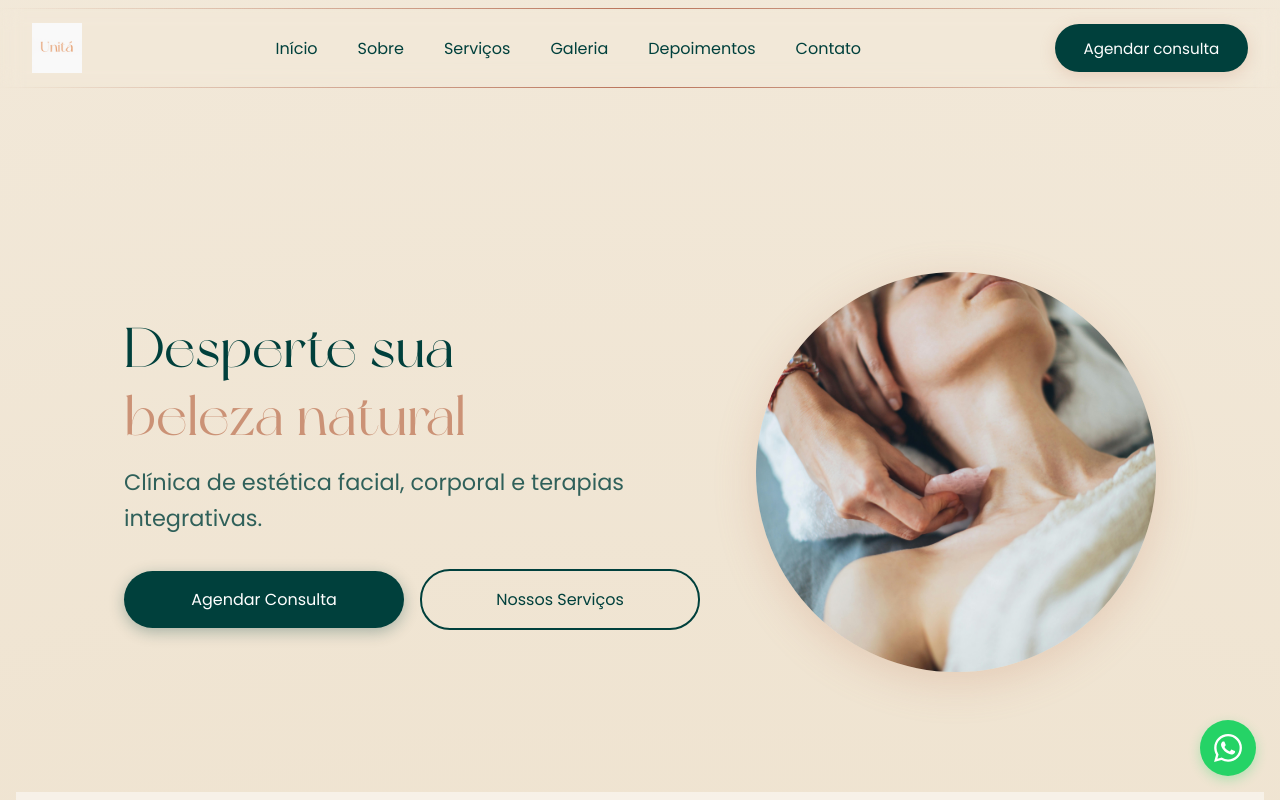
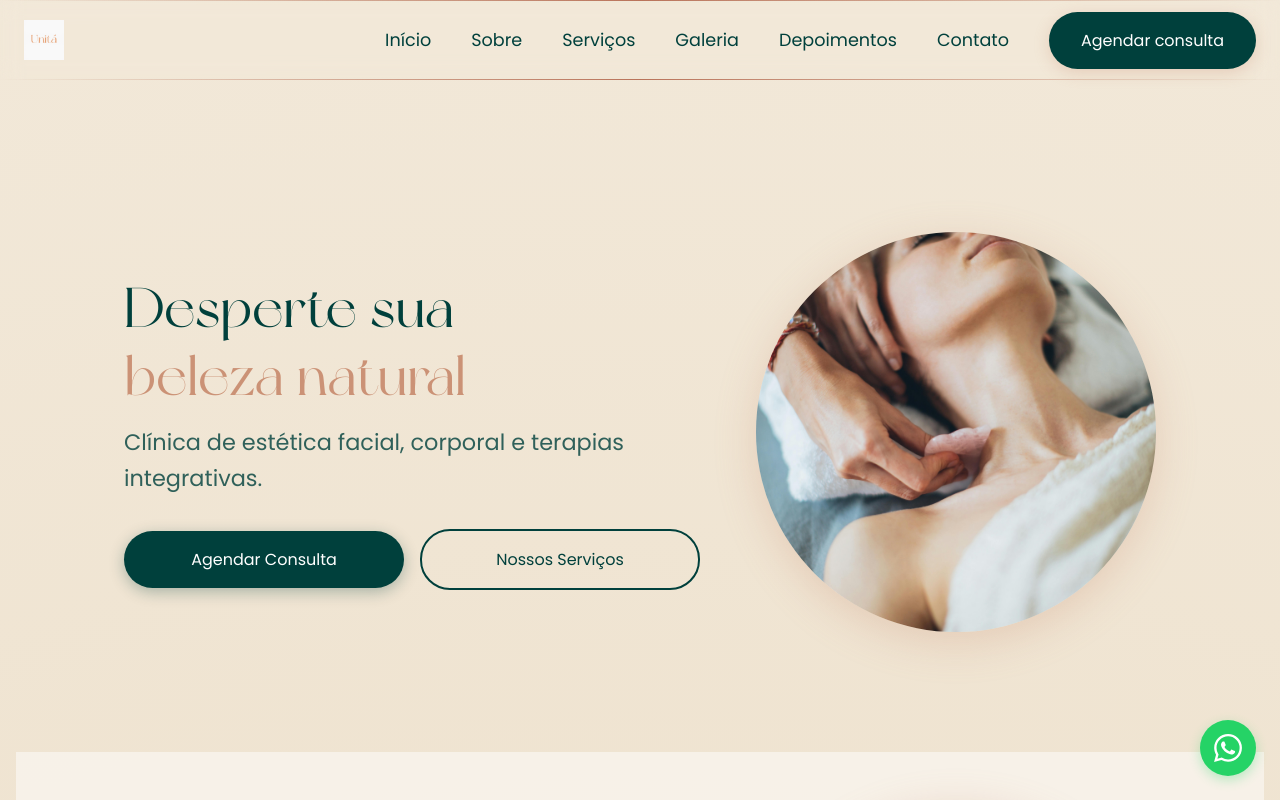
Before and after one commit to HeronNepomuceno/unita-site, a SvelteKit app: page / in a window 1280 px wide. Shown: the top 800 px of the page. Built offline with nearby package versions, Linux system fonts and the light colour scheme.

Commit message:
fix: update menu toggle logic

```diff
--- a/src/components/Menu.svelte
+++ b/src/components/Menu.svelte
@@ -21,14 +21,16 @@
 
 <nav class="nav">
 	<a href="#inicio" class="logo-link" onclick={closeMenu}>
-		<img class="logo" src="/unita.png" alt="Logo da Clínica"  />
+		<img class="logo" src="/unita.png" alt="Logo da Clínica" />
 	</a>
 
-	<button class="menu-toggle" onclick={toggleMenu} aria-label="Toggle menu">
+	<button class="menu-toggle" onclick={toggleMenu} aria-label="Abrir menu">
 		<span class="hamburger" class:open={isMenuOpen}></span>
 	</button>
 
-	<ul class="menu" class:open={isMenuOpen}>
+	<!-- container que só serve para o mobile -->
+	<div class="menu-wrapper" class:open={isMenuOpen}>
+		<ul class="menu">
 			{#each menuItems as item}
 				<li class="menu-item">
 					<a href={item.href} class="menu-link" onclick={closeMenu}>
@@ -36,11 +38,11 @@
 					</a>
 				</li>
 			{/each}
-	</ul>
-
 			<a href="#agendamento" class="menu-cta" onclick={closeMenu}>
 				Agendar consulta
 			</a>
+		</ul>
+	</div>
 </nav>
 
 <style lang="scss">
@@ -64,20 +66,19 @@
 .logo {
 	height: 40px;
 	width: auto;
-		object-fit:unset;
 }
 
 .menu-toggle {
 	display: flex;
-		flex-direction: column;
 	justify-content: center;
 	align-items: center;
 	width: 40px;
 	height: 40px;
-		z-index: 1001;
+	z-index: 1002;
 	cursor: pointer;
 }
 
+/* hamburguer */
 .hamburger {
 	position: relative;
 	width: 26px;
@@ -116,30 +117,39 @@
 	}
 }
 
-	.menu {
+/* ===== Mobile Menu ===== */
+.menu-wrapper {
 	position: fixed;
 	top: 0;
-		right: -280px;
+	right: 0;
 	width: 280px;
 	height: 100vh;
+	background: linear-gradient(135deg, var(--tertiary) 0%, rgba(255, 255, 255, 0.98) 100%);
+	box-shadow: -5px 0 20px rgba(0, 0, 0, 0.1);
+	padding: 2rem;
+	transform: translateX(100%); /* começa fora */
+	transition: transform 0.3s ease;
+	z-index: 1000;
+
 	display: flex;
 	flex-direction: column;
+	align-items: center;
 	justify-content: center;
-		align-items: center;
-		gap: 2rem;
-		list-style: none;
-		background: linear-gradient(135deg, var(--tertiary) 0%, rgba(255, 255, 255, 0.98) 100%);
-		box-shadow: -5px 0 20px rgba(0, 0, 0, 0.1);
-		transition: right 0.3s cubic-bezier(0.68, -0.55, 0.265, 1.55);
-		padding: 2rem;
 
 	&.open {
-			right: 0;
+		transform: translateX(0);
 	}
 }
 
-	.menu-item {
+.menu {
+	display: flex;
+	flex-direction: column;
+	gap: 2rem;
 	list-style: none;
+	align-items: center;
+	padding: 0;
+	margin: 0;
+	width: 100%;
 }
 
 .menu-link {
@@ -147,9 +157,9 @@
 	font-size: 1.1rem;
 	color: var(--secondary);
 	text-decoration: none;
+	padding: 0.5rem 0;
 	position: relative;
 	transition: color 0.3s ease;
-		padding: 0.5rem 0;
 
 	&::after {
 		content: '';
@@ -162,15 +172,12 @@
 		transition: width 0.3s ease;
 	}
 
-		&:hover {
-			&::after {
+	&:hover::after {
 		width: 100%;
-			}
 	}
 }
 
 .menu-cta {
-		display: none;
 	font-family: var(--font-tertiary);
 	font-weight: 500;
 	font-size: 1rem;
@@ -181,7 +188,7 @@
 	text-decoration: none;
 	transition: all 0.3s ease;
 	box-shadow: 0 4px 15px rgba(203, 146, 118, 0.3);
-		margin-top: 1rem;
+	margin-top: 2rem;
 
 	&:hover {
 		transform: translateY(-2px);
@@ -189,47 +196,28 @@
 	}
 }
 
-	// Tablet
-	@media (min-width: 768px) {
-		.logo {
-			height: 45px;
-		}
-	}
-
-	// Desktop
+/* ===== Desktop overrides ===== */
 @media (min-width: 969px) {
-		.nav {
-			padding: 1.2rem 2rem;
-		}
-
-		.logo {
-			height: 50px;
-		}
-
 	.menu-toggle {
 		display: none;
 	}
 
+	.menu-wrapper {
+		position: static;
+		transform: none;
+		box-shadow: none;
+		background: transparent;
+		height: auto;
+		width: auto;
+		padding: 0;
+	}
+
 	.menu {
-			position: static;
-			width: auto;
-			height: auto;
 		flex-direction: row;
 		gap: 2.5rem;
-			background: transparent;
-			box-shadow: none;
-			padding: 0;
-			transition: none;
-		}
-
-		.menu-link {
-			font-size: 1rem;
 	}
 
 	.menu-cta {
-			display: block;
-			font-size: 0.95rem;
-			padding: 0.8rem 1.8rem;
 		margin-top: 0;
 	}
 }
--- a/src/routes/+layout.svelte
+++ b/src/routes/+layout.svelte
@@ -56,14 +56,15 @@
 		);
 
 		height: 80px;
-		margin: 8px 0 32px 0;
-		position: sticky;
+		position: fixed;
 		top: 0;
 		left: 0;
+		width: 100%;
 		z-index: 1000;
 	}
 
 	main {
+		margin-top: 80px;
 		padding: 32px 16px;
 	}
 </style>
--- a/src/style/index.scss
+++ b/src/style/index.scss
@@ -7,6 +7,6 @@ html {
 	scroll-behavior: smooth;
 }
 
-body {
+html, body {
 	overflow-x: hidden;
 }
```
Lines whose indentation alone changed are shown as unchanged.
